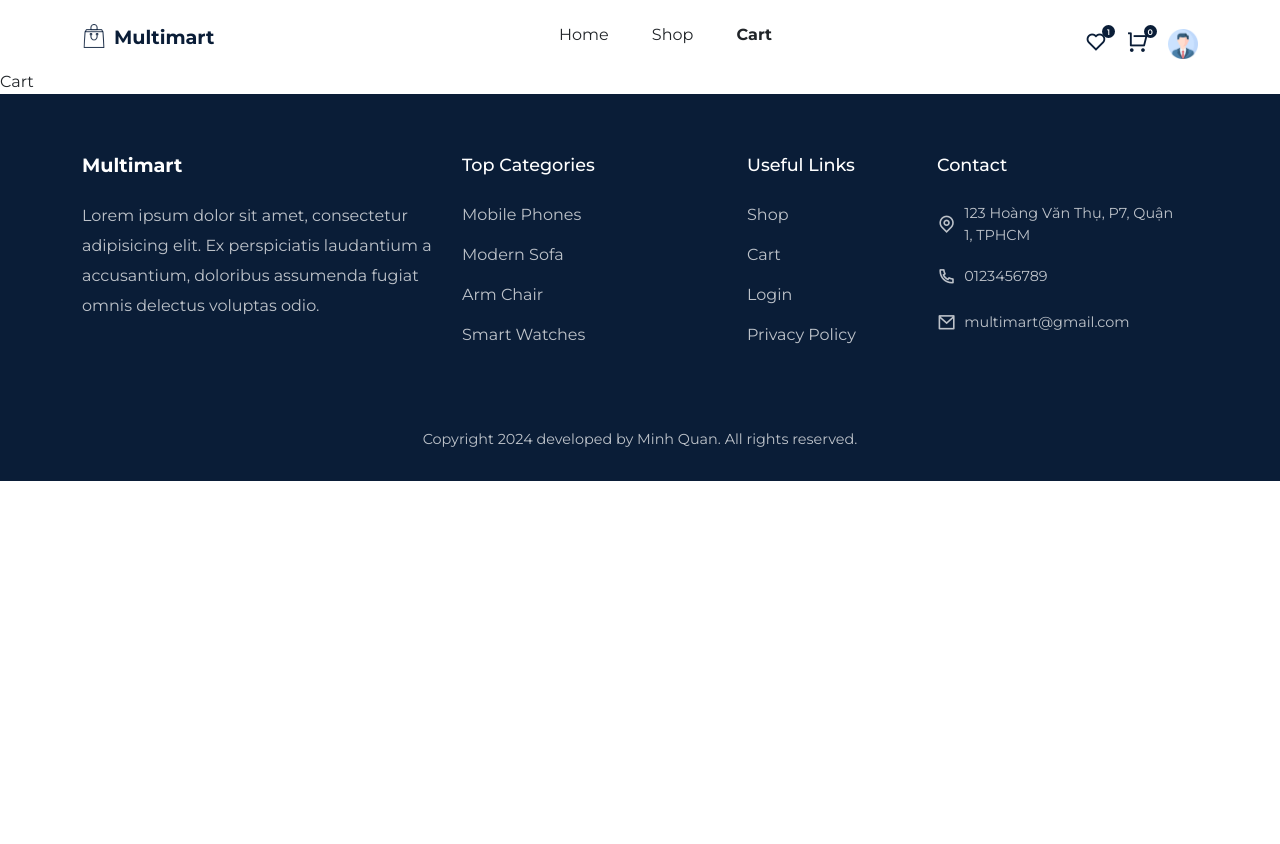
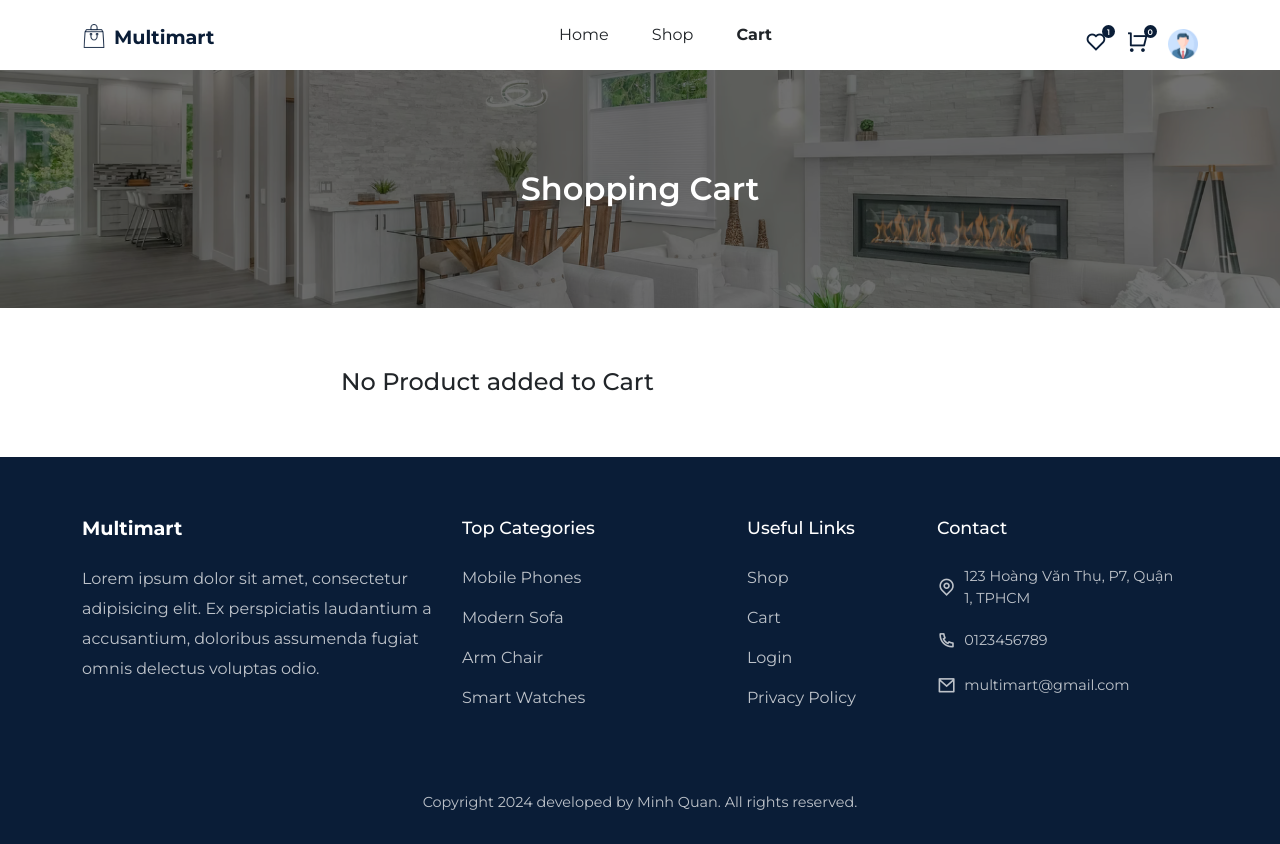
Before and after one commit to dovanminhquan0505/Furniture-Ecommerce, a React (Create React App) app: page /cart in a window 1280 px wide. Before the commit the page ends 800 px from the top, so only its background shows below. Built offline with nearby package versions, Linux system fonts and the light colour scheme.

Commit message:
create Cart form

```diff
--- a/src/Screens/Cart.jsx
+++ b/src/Screens/Cart.jsx
@@ -1,8 +1,60 @@
 import React from "react";
 import "../styles/cart.css";
+import Helmet from "../components/Helmet/Helmet";
+import CommonSection from "../components/UI/CommonSection";
+import { Container, Row, Col } from "reactstrap";
+import tdImage from "../assets/images/arm-chair-01.jpg";
+import { motion } from "framer-motion";
+import cartActions from "../redux/slices/cartSlice";
+import { useSelector, useDispatch } from "react-redux";
 
 const Cart = () => {
-    return <div>Cart</div>;
+    const cartItems = useSelector((state) => state.cart.cartItems);
+
+    return (
+        <Helmet title=" Cart">
+            <CommonSection title="Shopping Cart" />
+            <section>
+                <Container>
+                    <Row>
+                        <Col lg="9">
+                            {cartItems.length === 0 ? (
+                                <h2 className="fs-4 text-center">No Product added to Cart</h2>
+                            ) : (
+                                <table className="table bordered">
+                                    <thead>
+                                        <tr>
+                                            <th>Image</th>
+                                            <th>Title</th>
+                                            <th>Price</th>
+                                            <th>Qty</th>
+                                            <th>Delete</th>
+                                        </tr>
+                                    </thead>
+
+                                    <tbody>
+                                        <tr>
+                                            <td>
+                                                <img src={tdImage} alt="" />
+                                            </td>
+                                            <td>Modern Arm Chair</td>
+                                            <td>$299</td>
+                                            <td>2</td>
+                                            <td>
+                                                <i class="ri-delete-bin-line"></i>
+                                            </td>
+                                        </tr>
+                                    </tbody>
+                                </table>
+                            )}
+                        </Col>
+
+                        <Col lg="3"></Col>
+                    </Row>
+                </Container>
+            </section>
+        </Helmet>
+    );
 };
 
 export default Cart;
--- a/src/styles/cart.css
+++ b/src/styles/cart.css
@@ -0,0 +1,14 @@
+/* Table */
+.table tr td img {
+    width: 80px !important;
+    height: 80px !important;
+    object-fit: cover;
+}
+
+td i {
+    cursor: pointer;
+}
+
+td, th {
+    color: var(--primary-color);
+}
```
